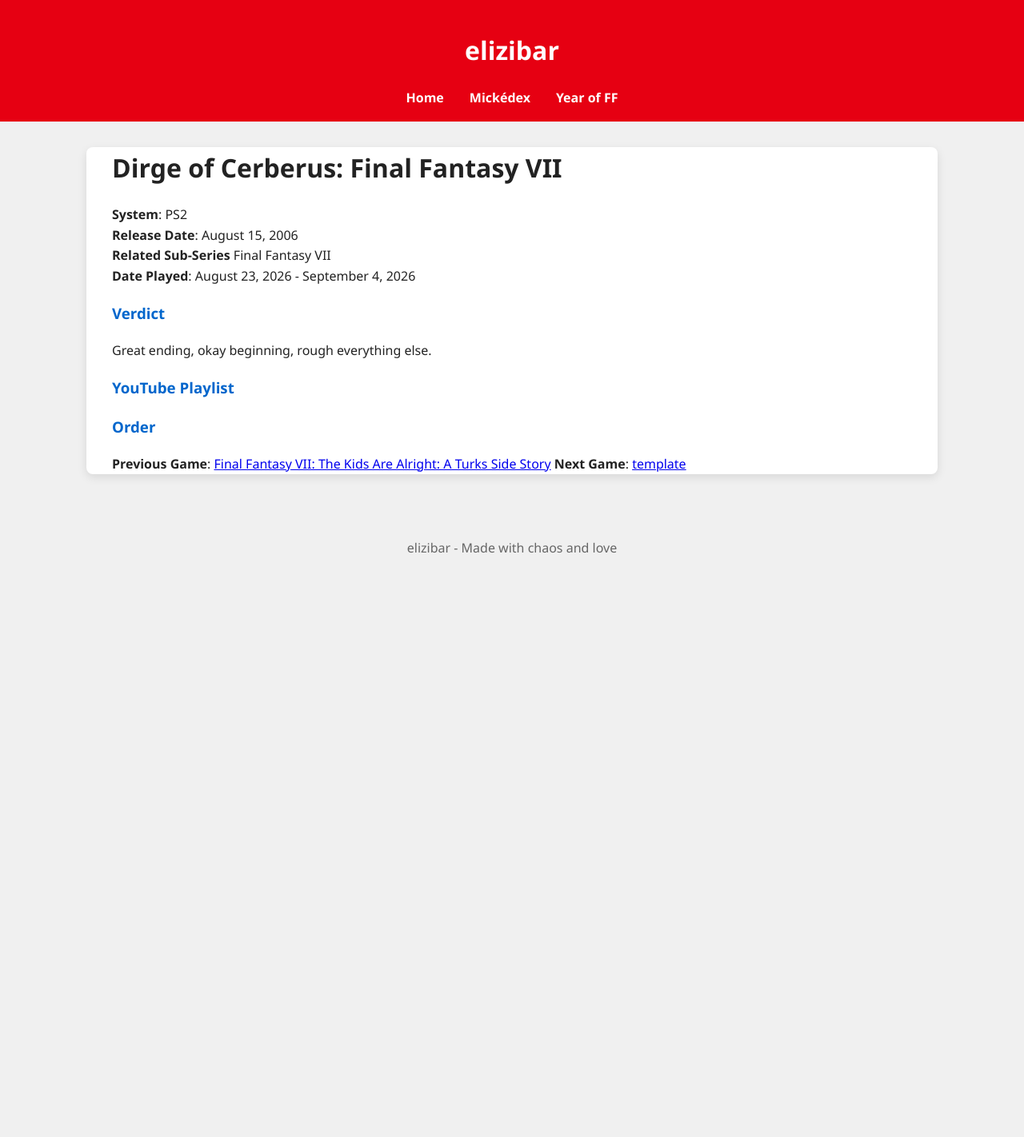
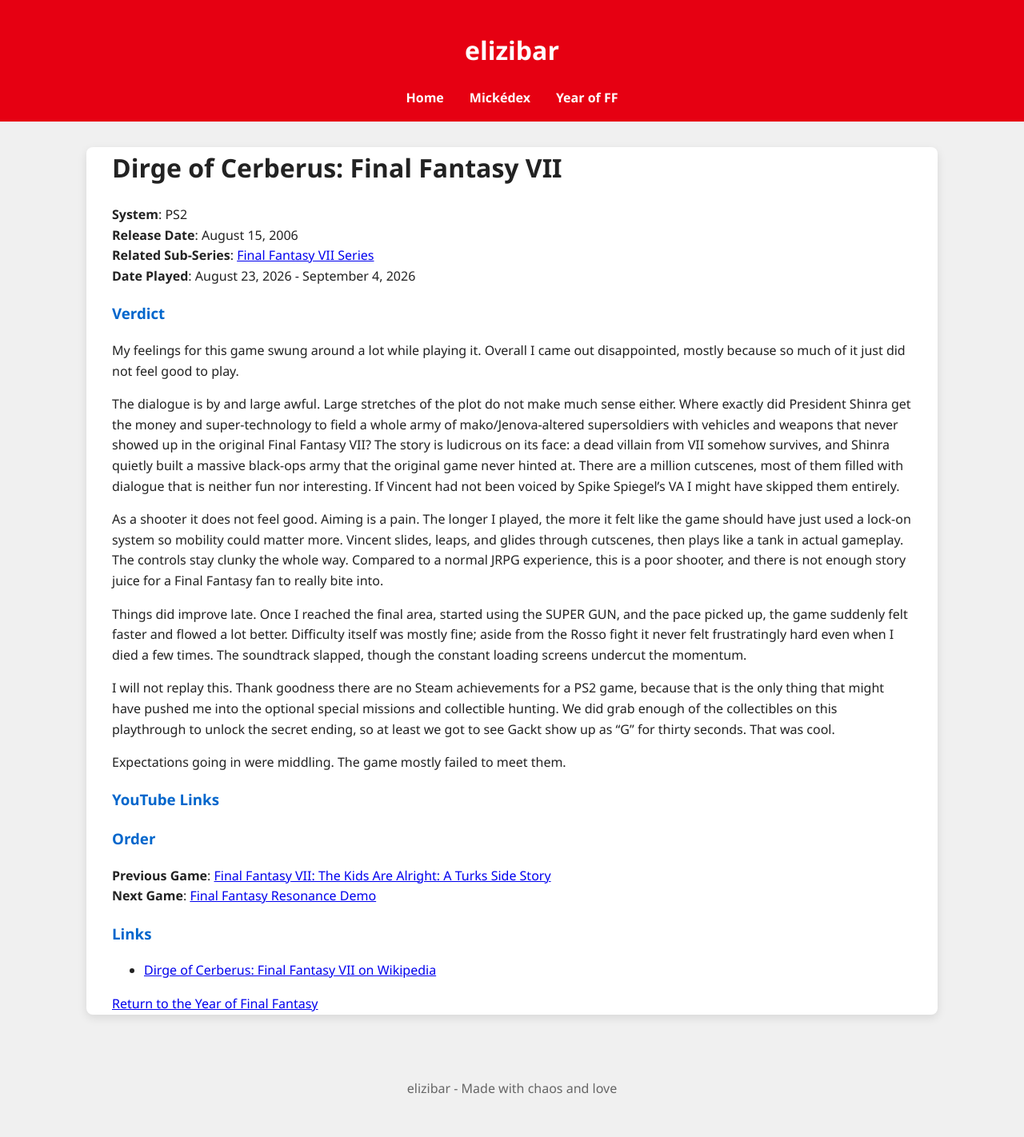
Before and after one commit to elizibar/elizibar.github.io, a Jekyll site: the page built from yearoffinalfantasy/FF7/ff7doc.md, in a window 1280 px wide. Shown: the whole page at 80% size. Built offline with Jekyll 4.4.1, drawn with Linux system fonts in a browser that asks for light colours; before the commit the page ends 900 px from its top, so only the background shows below that.

Commit message:
Update ff7doc.md

```diff
--- a/yearoffinalfantasy/FF7/ff7doc.md
+++ b/yearoffinalfantasy/FF7/ff7doc.md
@@ -6,16 +6,33 @@
 
 # Dirge of Cerberus: Final Fantasy VII
 
-**System**:  PS2
-**Release Date**:  August 15, 2006
-**Related Sub-Series**  Final Fantasy VII
-**Date Played**:  August 23, 2026 - September 4, 2026
+**System**: PS2
+**Release Date**: August 15, 2006
+**Related Sub-Series**: [Final Fantasy VII Series](/yearoffinalfantasy/ff7series/)
+**Date Played**: August 23, 2026 - September 4, 2026
 
 ### Verdict
-Great ending, okay beginning, rough everything else.
 
-### YouTube Playlist
+My feelings for this game swung around a lot while playing it. Overall I came out disappointed, mostly because so much of it just did not feel good to play.
+
+The dialogue is by and large awful. Large stretches of the plot do not make much sense either. Where exactly did President Shinra get the money and super-technology to field a whole army of mako/Jenova-altered supersoldiers with vehicles and weapons that never showed up in the original Final Fantasy VII? The story is ludicrous on its face: a dead villain from VII somehow survives, and Shinra quietly built a massive black-ops army that the original game never hinted at. There are a million cutscenes, most of them filled with dialogue that is neither fun nor interesting. If Vincent had not been voiced by Spike Spiegel’s VA I might have skipped them entirely.
+
+As a shooter it does not feel good. Aiming is a pain. The longer I played, the more it felt like the game should have just used a lock-on system so mobility could matter more. Vincent slides, leaps, and glides through cutscenes, then plays like a tank in actual gameplay. The controls stay clunky the whole way. Compared to a normal JRPG experience, this is a poor shooter, and there is not enough story juice for a Final Fantasy fan to really bite into.
+
+Things did improve late. Once I reached the final area, started using the SUPER GUN, and the pace picked up, the game suddenly felt faster and flowed a lot better. Difficulty itself was mostly fine; aside from the Rosso fight it never felt frustratingly hard even when I died a few times. The soundtrack slapped, though the constant loading screens undercut the momentum.
+
+I will not replay this. Thank goodness there are no Steam achievements for a PS2 game, because that is the only thing that might have pushed me into the optional special missions and collectible hunting. We did grab enough of the collectibles on this playthrough to unlock the secret ending, so at least we got to see Gackt show up as "G" for thirty seconds. That was cool.
+
+Expectations going in were middling. The game mostly failed to meet them.
+
+### YouTube Links
 
 ### Order
-**Previous Game**:  [Final Fantasy VII: The Kids Are Alright: A Turks Side Story](/yearoffinalfantasy/ff7turks/)
-**Next Game**:  [template](/yearoffinalfantasy/ff7template/)
+**Previous Game**: [Final Fantasy VII: The Kids Are Alright: A Turks Side Story](/yearoffinalfantasy/ff7turks/)
+**Next Game**: [Final Fantasy Resonance Demo](/yearoffinalfantasy/ffrdemo/)
+
+### Links
+
+- [Dirge of Cerberus: Final Fantasy VII on Wikipedia](https://en.wikipedia.org/wiki/Dirge_of_Cerberus:_Final_Fantasy_VII)
+
+[Return to the Year of Final Fantasy](/yearoffinalfantasy/)
```
